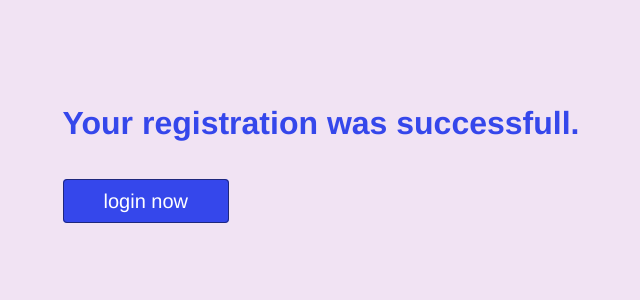
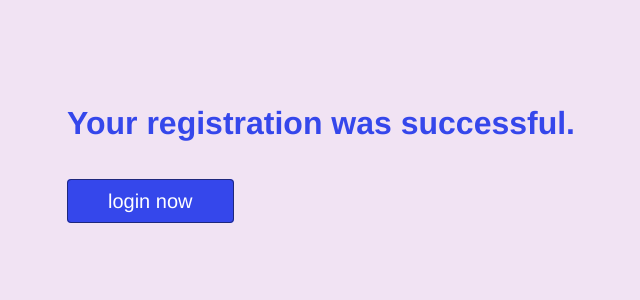
Before and after one commit to MarlenaFlueh/php-diaflix, a PHP site: page /registerSuccess.php in a window 1280 px wide. Shown: the part 199-499 px from the top of the page, without its empty margins (327-967 px from the left). Run offline with PHP 8.4, Linux system fonts and the light colour scheme.

Commit message:
create file and fix tipo

```diff
--- a/views/registerSuccess.php
+++ b/views/registerSuccess.php
@@ -18,7 +18,7 @@
   <main class="LandingPage">
     <div class="FullDiv">
       <div>
-        <h2 class="CaptionHint">Your registration was successfull.</h2>
+        <h2 class="CaptionHint">Your registration was successful.</h2>
         <br />
         <p class="RegisterButton ">
           <a href="login.php">
```
Also changed, not shown: src/entries/EntryRepository.php (added).
